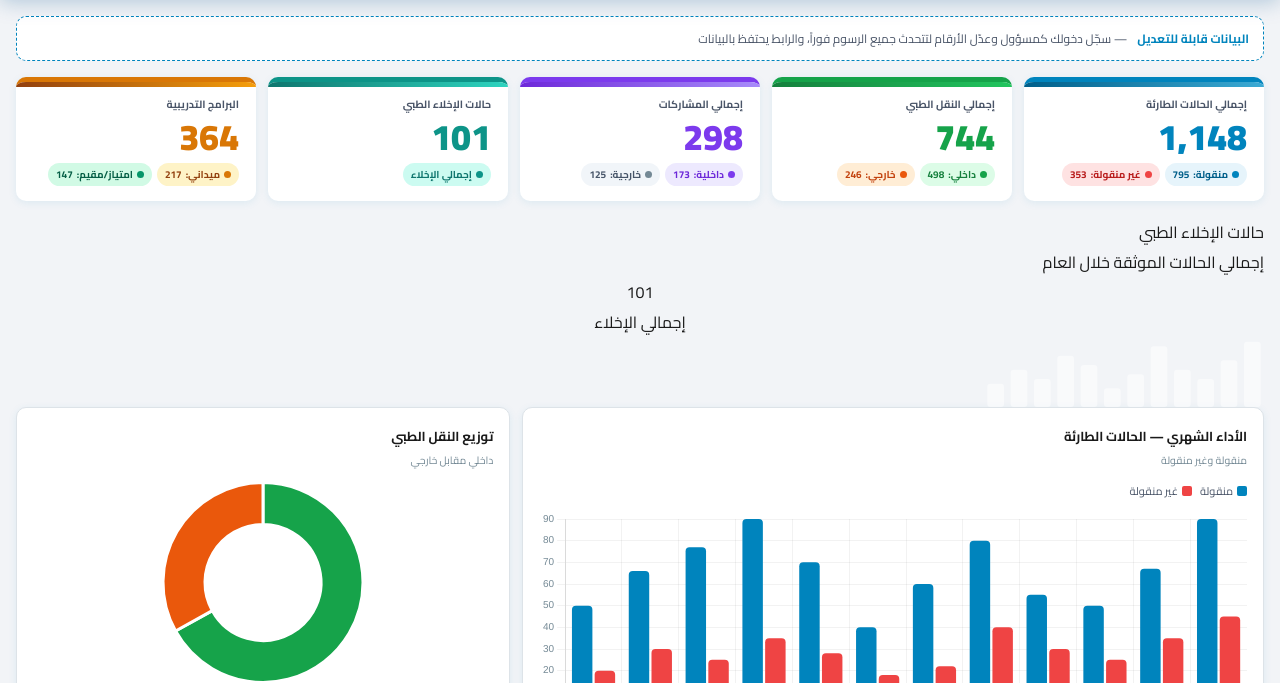
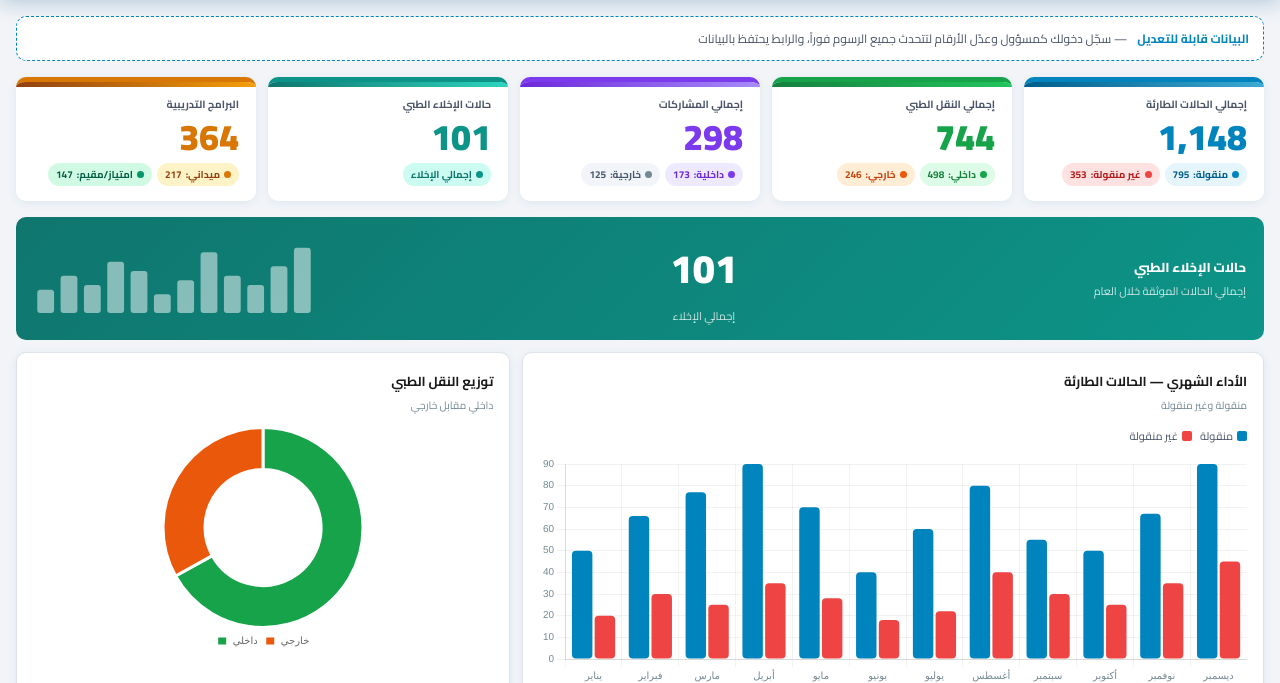
Before and after one commit to ttrkee01/Emergency-Medical-Services-Unit-Database, a plain HTML site: page index.html in a window 1280 px wide. Shown: the part 117-800 px from the top of the page. Drawn offline with nearby package versions, Linux system fonts and the light colour scheme.

Commit message:
Update index.html

```diff
--- a/index.html
+++ b/index.html
@@ -69,7 +69,12 @@ body{background:var(--bg);color:var(--text);min-height:100vh;direction:rtl}
 /* ── BANNER ── */
 .banner{background:#fff;border:1.5px dashed var(--kb);border-radius:var(--r);padding:10px 14px;margin-bottom:16px;display:flex;align-items:center;gap:10px;flex-wrap:wrap;font-size:12px;color:var(--text2)}
 .banner strong{color:var(--kb)}
-
+/* ── EVAC BANNER ── */
+.evac-banner{background:linear-gradient(135deg,#0f766e,#0d9488);border-radius:var(--r);padding:14px 18px;margin-bottom:12px;color:#fff;display:flex;align-items:center;justify-content:space-between;flex-wrap:wrap;gap:12px}
+.evac-title{font-size:13px;font-weight:800}
+.evac-sub{font-size:11px;opacity:.8;margin-top:2px}
+.evac-num{font-size:40px;font-weight:900}
+.evac-lbl{font-size:11px;opacity:.8}
 /* ── KPI CARDS ── */
 .kpi5{display:grid;grid-template-columns:repeat(5,1fr);gap:12px;margin-bottom:16px}
 @media(max-width:1100px){.kpi5{grid-template-columns:repeat(3,1fr)}}
```
